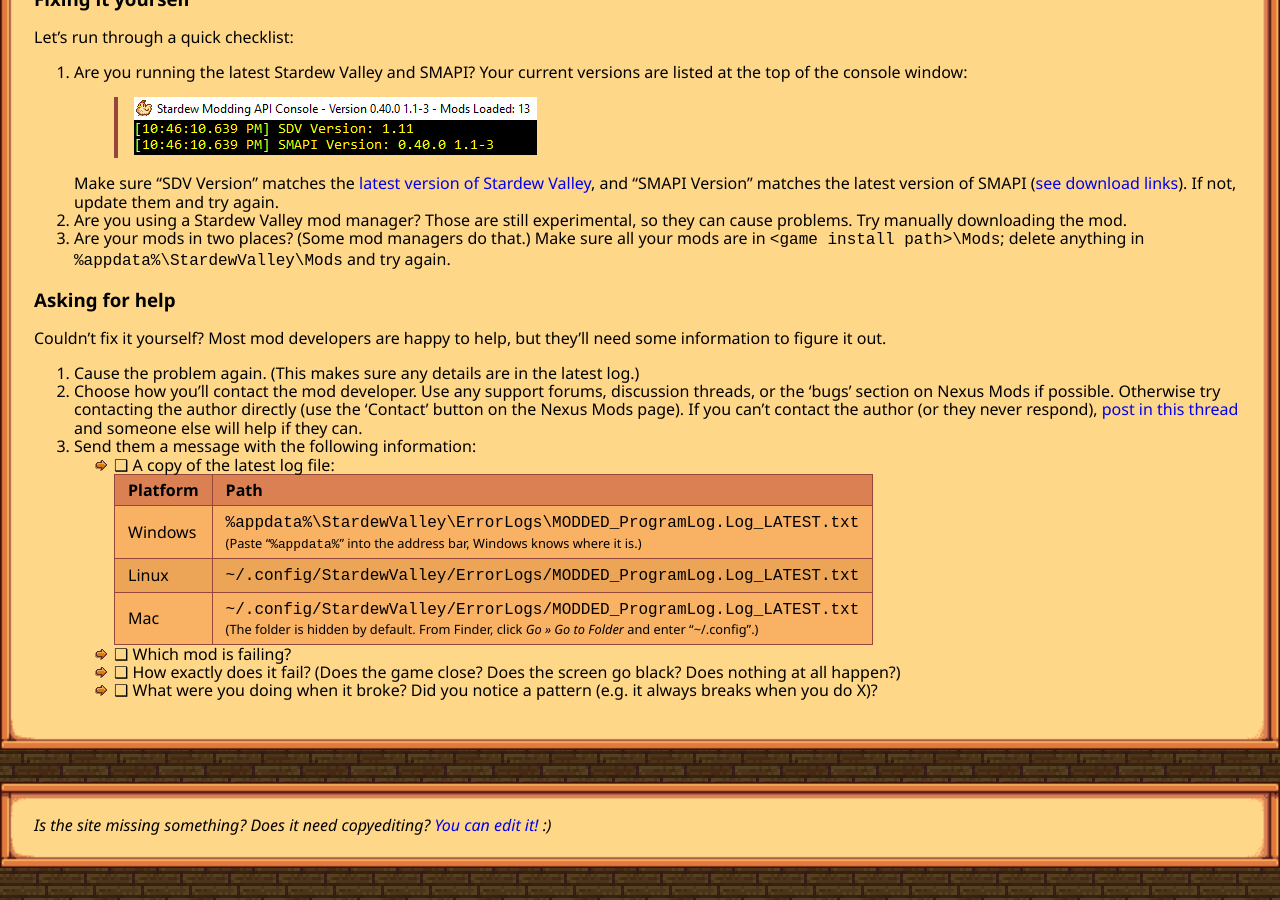
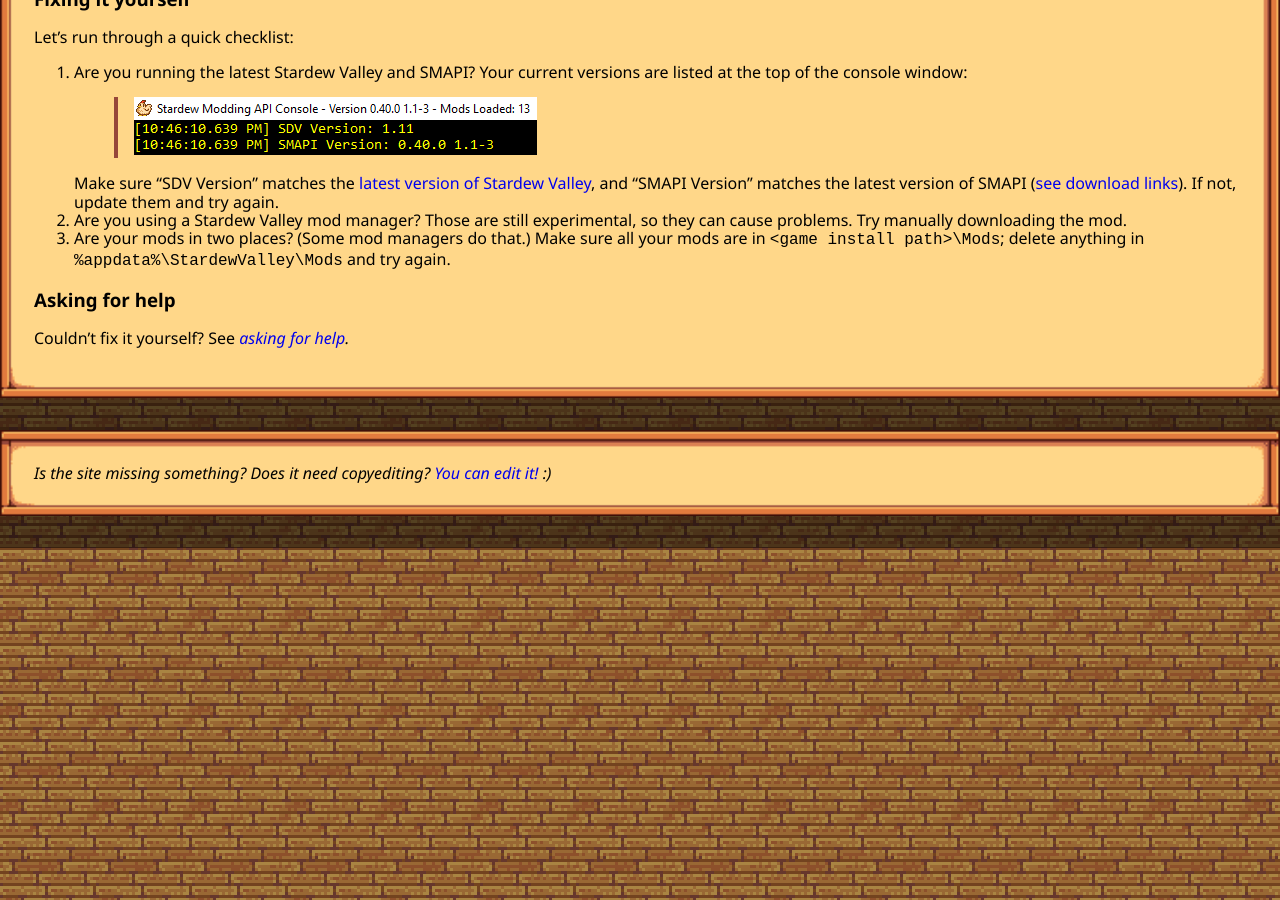
Before and after one commit to Pathoschild/canimod.github.io, a Jekyll site: the page built from guides/using-mods.md, in a window 1280 px wide and 900 px high, scrolled down 3074 px. Built offline with Jekyll 4.4.1, drawn with Linux system fonts in a browser that asks for light colours; nearby versions of some CDN libraries.

Commit message:
add 'asking for help' guide

```diff
--- a/guides/using-mods.md
+++ b/guides/using-mods.md
@@ -171,25 +171,4 @@
    again.
 
 ### Asking for help
-Couldn't fix it yourself? Most mod developers are happy to help, but they'll need some information
-to figure it out.
-
-1. Cause the problem again. (This makes sure any details are in the latest log.)
-2. Choose how you'll contact the mod developer. Use any support forums, discussion threads, or the
-   'bugs' section on Nexus Mods if possible. Otherwise try contacting the author directly (use the
-   'Contact' button on the Nexus Mods page). If you can't contact the author (or they never respond),
-   [post in this thread](http://community.playstarbound.com/threads/dos-and-donts-of-reporting-issues-with-smapi-mods.125211/)
-   and someone else will help if they can.
-3. Send them a message with the following information:
-   * ❑ A copy of the latest log file:
-
-     | Platform | Path  |
-     |:-------- |:----- |
-     | Windows  | `%appdata%\StardewValley\ErrorLogs\MODDED_ProgramLog.Log_LATEST.txt`<br /><small>(Paste "`%appdata%`" into the address bar, Windows knows where it is.)</small> |
-     | Linux    | `~/.config/StardewValley/ErrorLogs/MODDED_ProgramLog.Log_LATEST.txt` |
-     | Mac      | `~/.config/StardewValley/ErrorLogs/MODDED_ProgramLog.Log_LATEST.txt`<br /><small>(The folder is hidden by default. From Finder, click _Go » Go to Folder_ and enter "~/.config".)</small>
-   * ❑ Which mod is failing?
-   * ❑ How exactly does it fail? (Does the game close? Does the screen go black? Does nothing at
-        all happen?)
-   * ❑ What were you doing when it broke? Did you notice a pattern (e.g. it always breaks when you
-        do X)?
+Couldn't fix it yourself? See _[asking for help](/guides/asking-for-help)._
```
Also changed, not shown: guides/asking-for-help.md (added, +40 -0 lines), index.md (+1 -0 lines).
